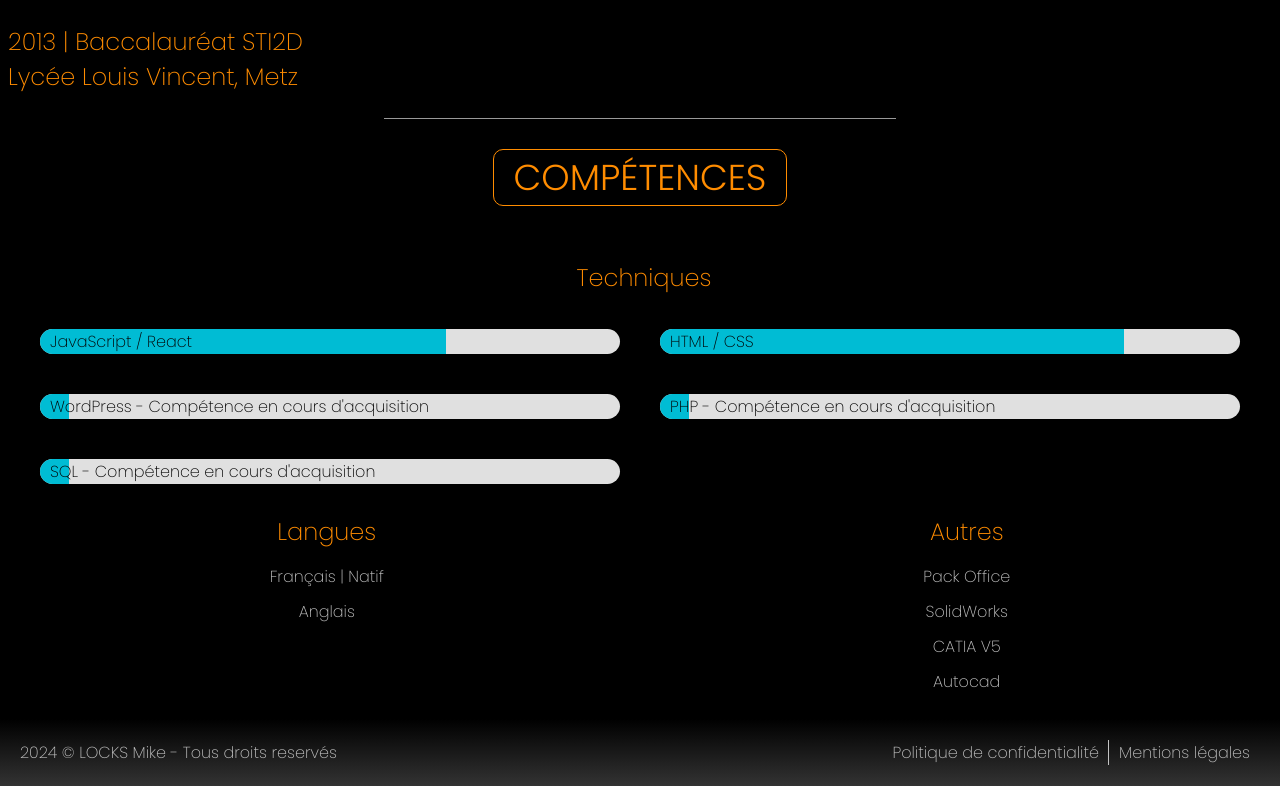
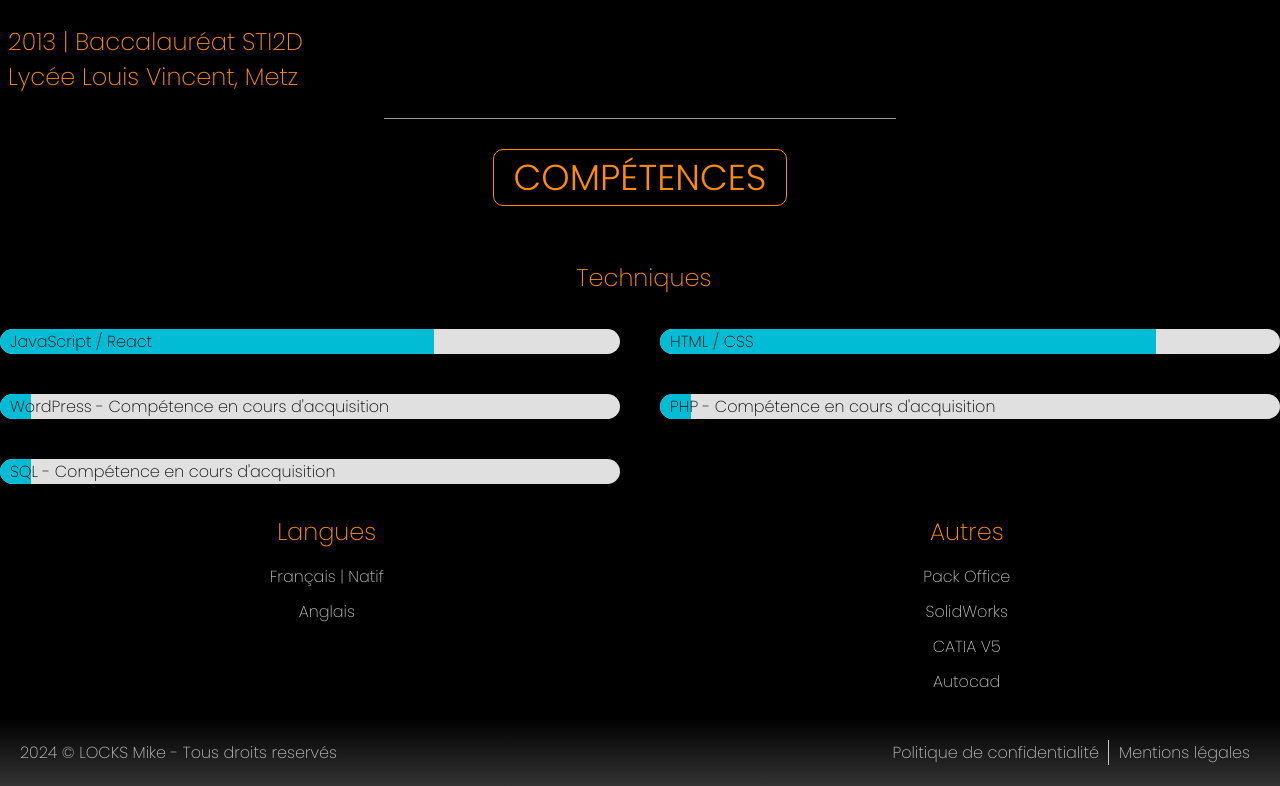
Before and after one commit to Mikelcks/MonSite, a React (Create React App) app in the folder frontend/: page /bio in a window 1280 px wide. Shown: the part 1508-2294 px from the top of the page. Built offline with nearby package versions, Linux system fonts and the light colour scheme.

Commit message:
largeur max défini + debut responsive

```diff
--- a/frontend/src/components/SkillBar/skillBar.module.scss
+++ b/frontend/src/components/SkillBar/skillBar.module.scss
@@ -3,8 +3,8 @@
     max-width: 90%;
     margin: 10px 0;
 
-    @media (max-width: 600px) {
-        flex-basis: 100%; /* Passe à 100% de la largeur sur petit écran */
+    @media (max-width: 850px) {
+        flex-basis: 100%;
     }
 
     .progressBar {
--- a/frontend/src/components/Skills/skills.module.scss
+++ b/frontend/src/components/Skills/skills.module.scss
@@ -5,7 +5,7 @@
     justify-content: space-between;
     width: 100%;
 
-    @media (max-width: 600px) {
+    @media (max-width: 850px) {
         justify-content: center;
     }
 }
--- a/frontend/src/pages/Bio/bio.module.scss
+++ b/frontend/src/pages/Bio/bio.module.scss
@@ -1,11 +1,15 @@
-.globalContainer {
-    p {
-    margin-left: 1rem;
-}
+.maxWidth {
+    display: flex;
+    justify-content: center;
 }
 
 .globalContainer {
     width: 100%;
+    max-width: 1600px;
+
+        p {
+        margin-left: 1rem;
+        }
 }
 
 .titleWrapper {
@@ -62,7 +66,6 @@
 .competencesContainer {
     display: flex;
     flex-direction: column;
-    width: 100%;
     align-items: center;
     box-sizing: border-box;
 
@@ -73,7 +76,6 @@
         width: 100%;
         justify-content: space-between;
         box-sizing: border-box;
-        max-width: 1200px;
         margin-bottom: 10px;
     }
 
@@ -103,6 +105,7 @@
             & > p {
                 padding: 0 5PX;
                 margin: 5px 0;
+                background-color: none;
             }
         }
     }
--- a/frontend/src/pages/Bio/index.jsx
+++ b/frontend/src/pages/Bio/index.jsx
@@ -4,6 +4,7 @@ import Skills from '../../components/Skills/index';
 
 function Bio() {
     return (
+        <div className={styles.maxWidth}>
         <div className={styles.globalContainer}>
             <div className={`${styles.globalContainer} ${styles.categoriesContainer}`}>
                 <div className={styles.titleWrapper}>
@@ -98,6 +99,7 @@ function Bio() {
                 </div>
             </div> */}
         </div>
+        </div>
     )
 }
 
--- a/frontend/src/pages/Portfolio/index.jsx
+++ b/frontend/src/pages/Portfolio/index.jsx
@@ -11,8 +11,8 @@ function Portfolio() {
   }, []);
 
   return (
-    <div className={styles.homeWrapper}>
-      <div className={styles.homeContainer}>
+    <div className={styles.portfolioWrapper}>
+      <div className={styles.portfolioContainer}>
         <div className={styles.titleWrapper}>
           <h2>
             Projets scolaires
--- a/frontend/src/pages/Portfolio/portfolio.module.scss
+++ b/frontend/src/pages/Portfolio/portfolio.module.scss
@@ -1,8 +1,13 @@
-.homeWrapper {
-    padding: 20px;
+.portfolioWrapper {
+  display: flex;
+  justify-content: center;
+  align-items: center;
+  padding: 20px;
   }
 
-  .homeContainer {
+  .portfolioContainer {
+    max-width: 1600px;
+    width: 100%;
     margin: 0 auto;
   }
 
```
